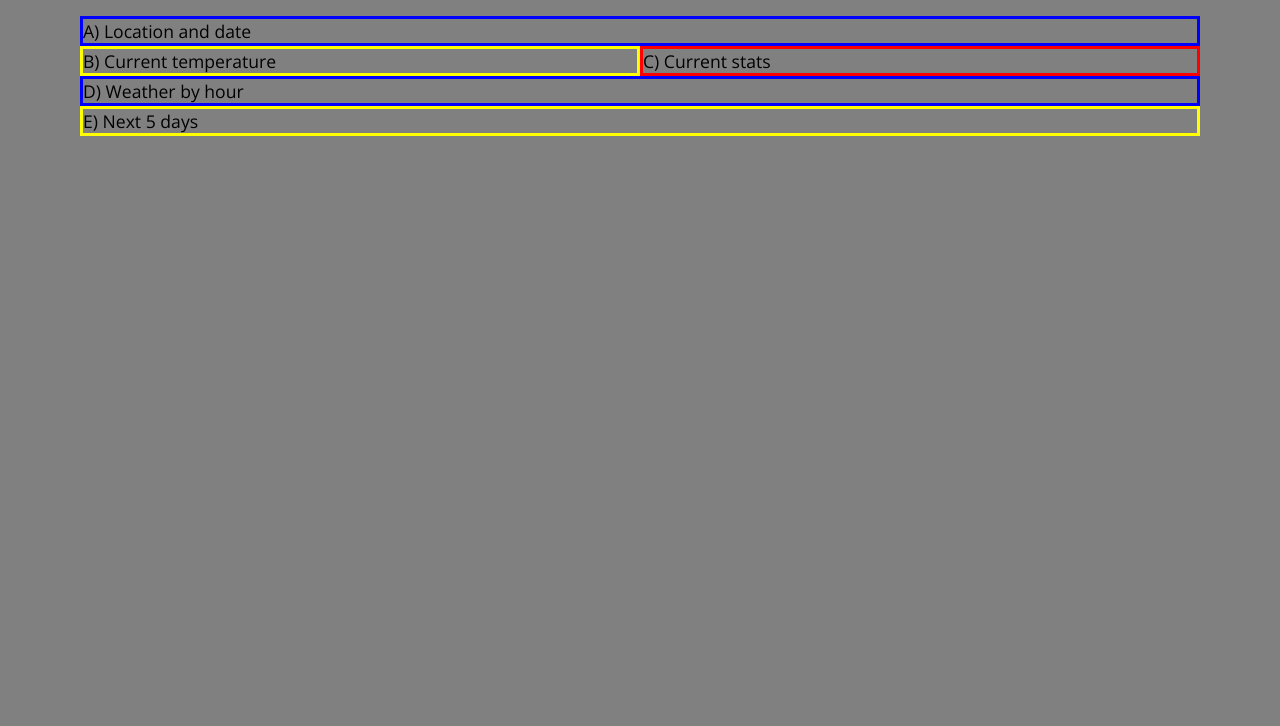
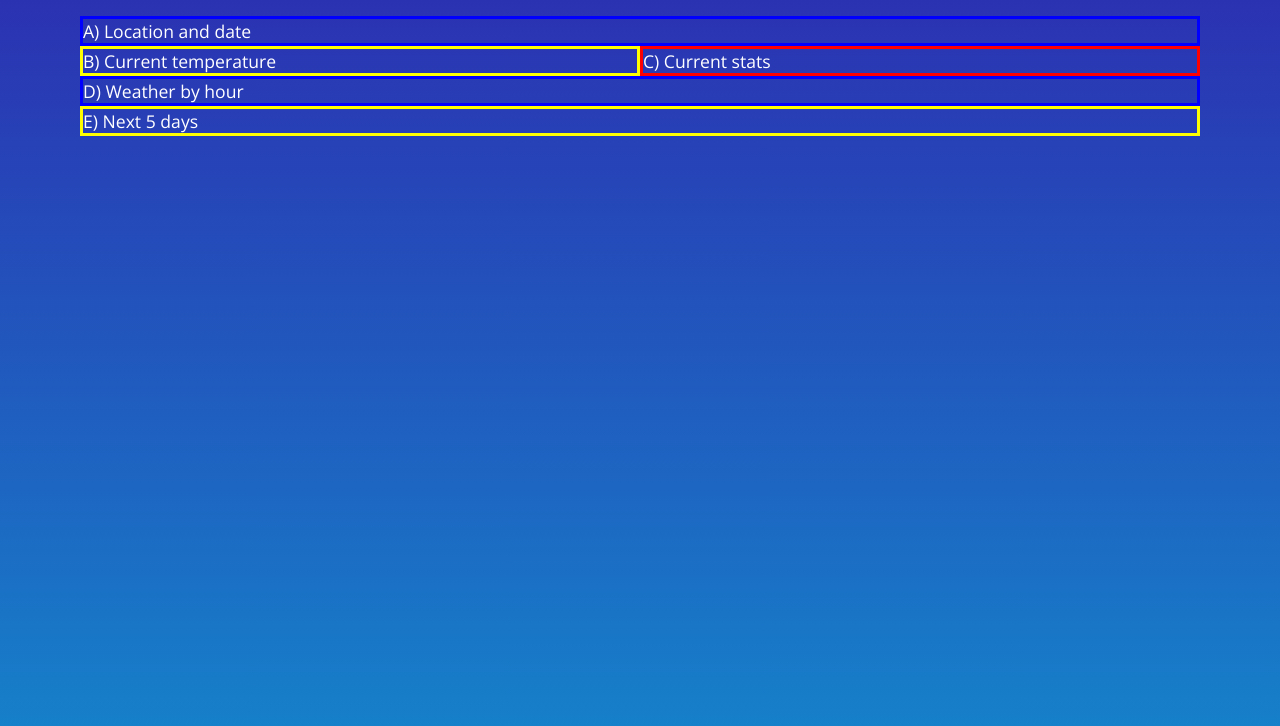
Before and after one commit to JonUK/responsive-web-weather-app, a plain HTML site: page index.html in a window 1280 px wide. Drawn offline with nearby package versions, Linux system fonts and the light colour scheme.

Commit message:
Background gradient

```diff
--- a/index.css
+++ b/index.css
@@ -7,8 +7,12 @@
 body {
   margin: 16px;
   font-size: 100%;
-  background-color: gray;
   font-family: 'Open Sans', sans-serif;
+  color: white;
+  height: 100%;
+  background: linear-gradient(to bottom, rgb(43,50,178) 0%, rgb(20,136,204) 100%);
+  background-repeat: no-repeat;
+  background-attachment: fixed;
 }
 
 .main-container {
```
